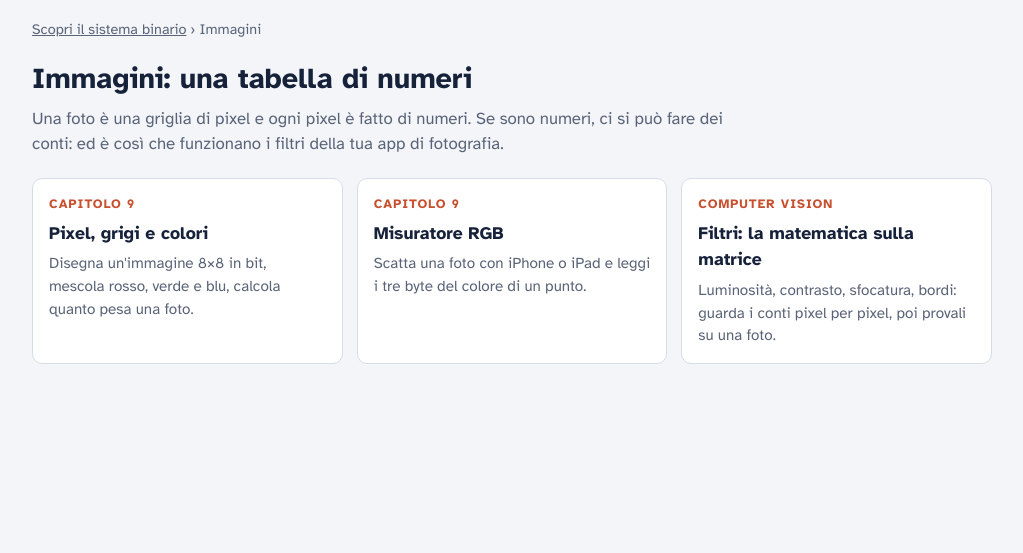
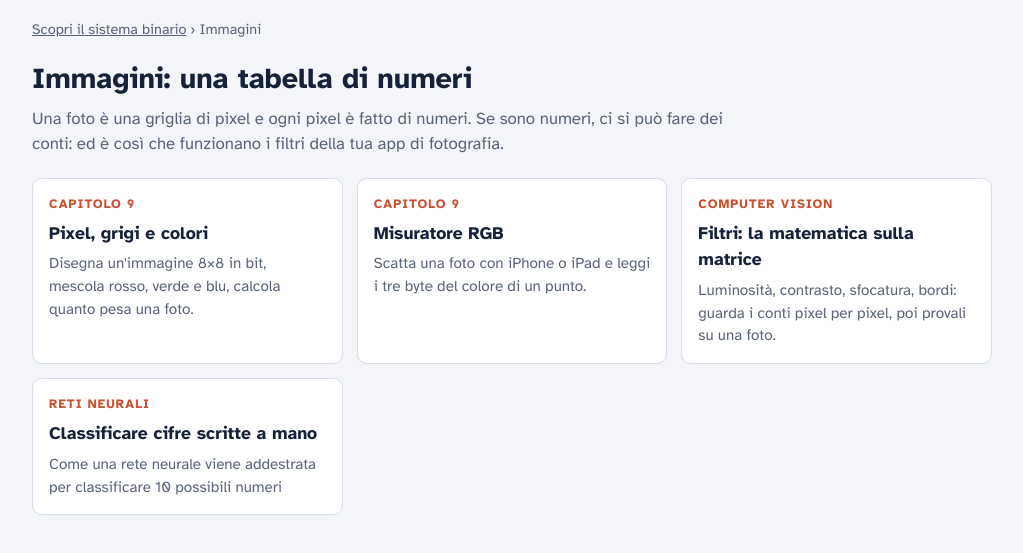
Before and after one commit to professorCrispoltoni/sistema-binario, a plain HTML site: page immagini/index.html in a window 1280 px wide. Shown: the part 67-620 px from the top of the page, without its empty margins (128-1151 px from the left). Drawn offline with Linux system fonts and the light colour scheme.

Commit message:
Add link to MNIST neural network chapter

```diff
--- a/immagini/index.html
+++ b/immagini/index.html
@@ -26,6 +26,7 @@
     <a class="card" href="pixel.html"><span class="chap">Capitolo 9</span><strong>Pixel, grigi e colori</strong><span>Disegna un'immagine 8×8 in bit, mescola rosso, verde e blu, calcola quanto pesa una foto.</span></a>
     <a class="card" href="misuratore-rgb.html"><span class="chap">Capitolo 9</span><strong>Misuratore RGB</strong><span>Scatta una foto con iPhone o iPad e leggi i tre byte del colore di un punto.</span></a>
     <a class="card" href="filtri.html"><span class="chap">Computer vision</span><strong>Filtri: la matematica sulla matrice</strong><span>Luminosità, contrasto, sfocatura, bordi: guarda i conti pixel per pixel, poi provali su una foto.</span></a>
+    <a class="card" href="mnist_nn.html"><span class="chap">Reti neurali</span><strong>Classificare cifre scritte a mano</strong><span>Come una rete neurale viene addestrata per classificare 10 possibili numeri</span></a>
   </div>
 </main>
 
```
